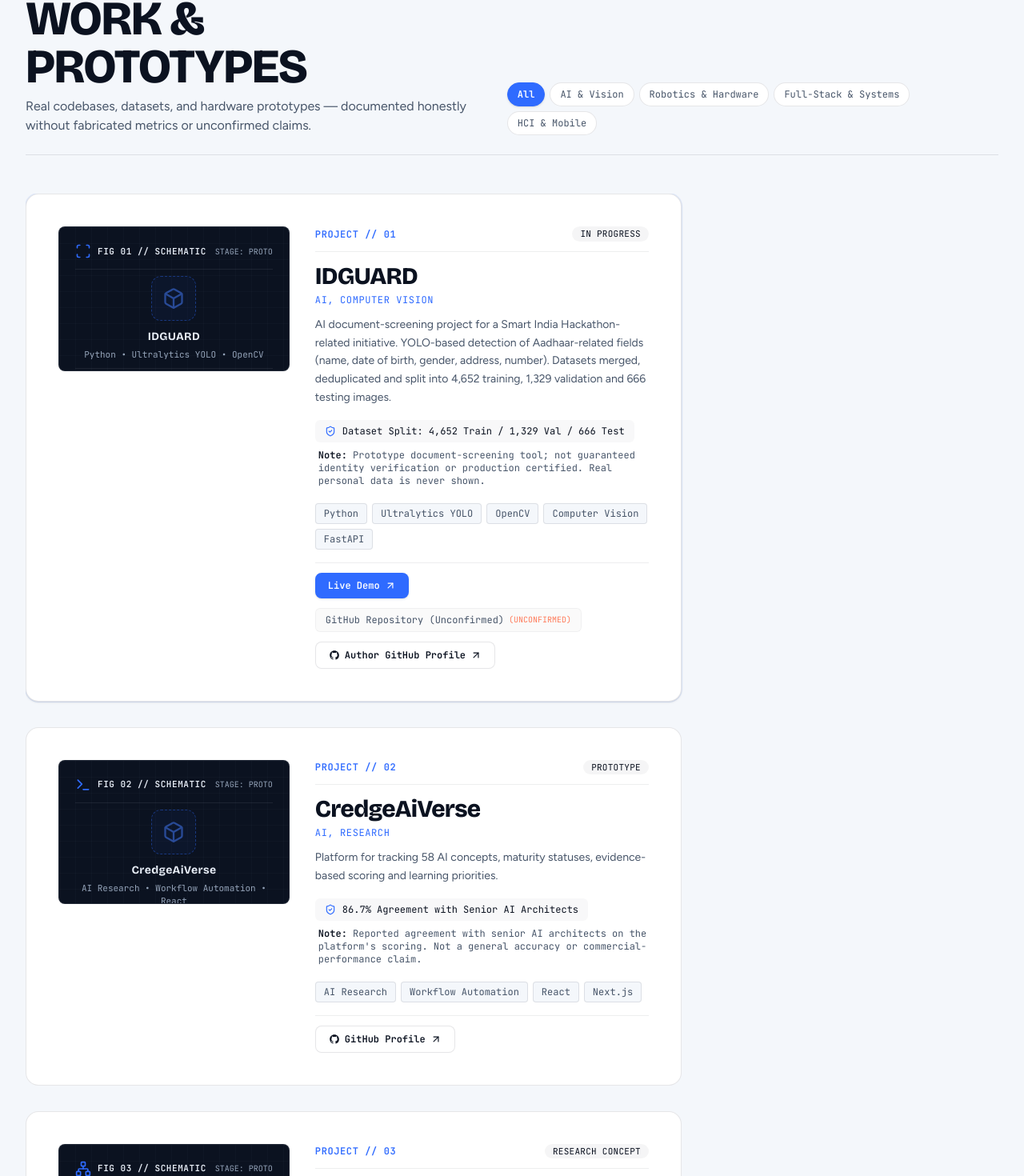
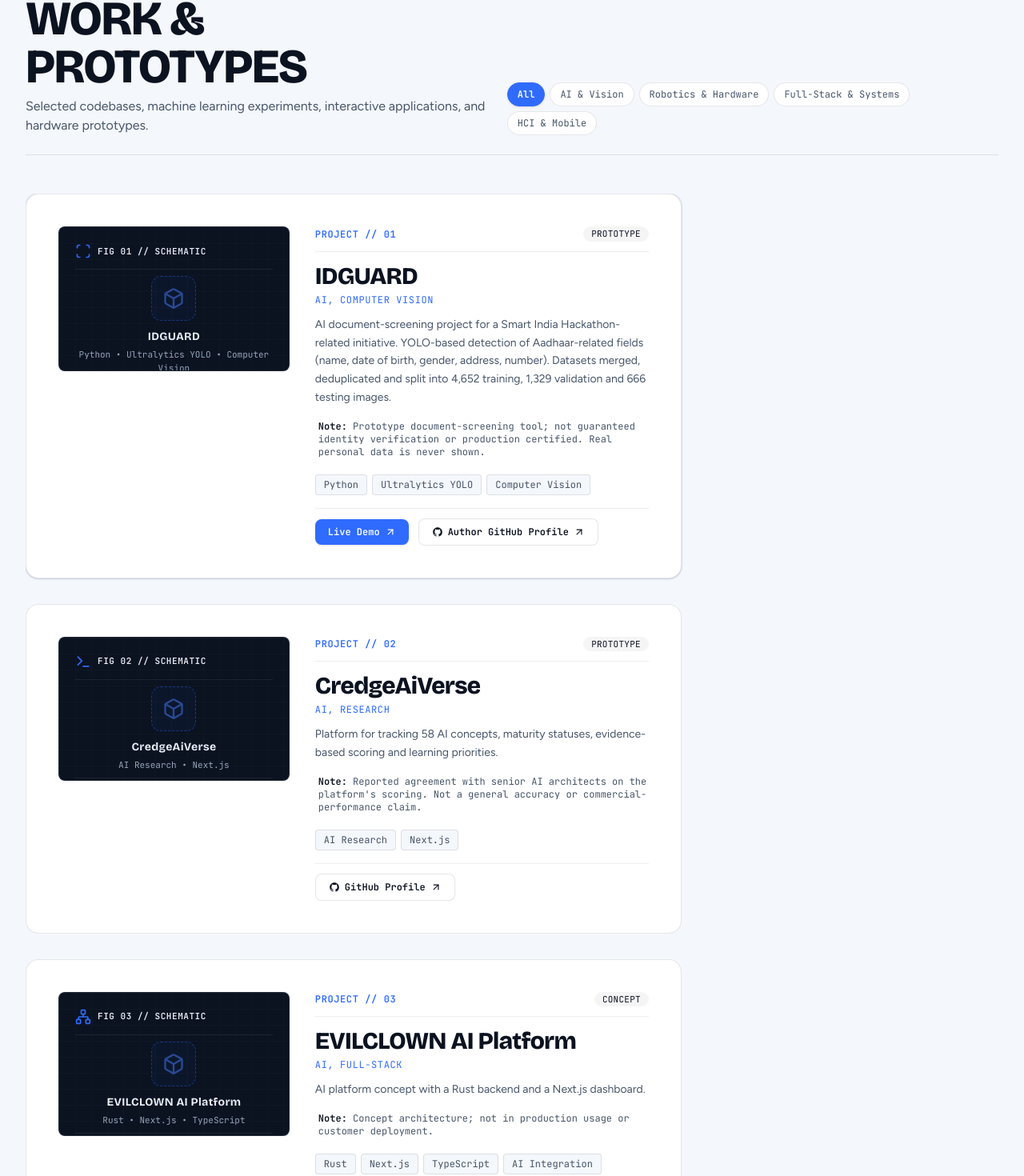
Before and after one commit to kartikverma-dev/Portfolio, a Next.js app: page / in a window 1280 px wide. Shown: the part 2080-3550 px from the top of the page at 80% size. Built offline with nearby package versions, Linux system fonts and the light colour scheme.

Commit message:
chore: copy and claims cleanup pass per user review

```diff
--- a/components/sections/About.tsx
+++ b/components/sections/About.tsx
@@ -48,7 +48,7 @@ export function About() {
               </p>
 
               <p>
-                In software and AI, I work with local LLMs using Ollama (Qwen, Gemma), train YOLO object-detection models, explore computer vision with OpenCV and MediaPipe, and build interfaces with React, Next.js, and Tailwind CSS.
+                In software and AI, I work with local LLMs using Ollama (Qwen, Gemma), work with YOLO-based object detection, explore computer vision with MediaPipe, and build interfaces with React, Next.js, and Tailwind CSS.
               </p>
 
               <p>
--- a/components/sections/Certifications.tsx
+++ b/components/sections/Certifications.tsx
@@ -3,11 +3,11 @@
 import React from "react";
 import { certifications } from "@/data/certifications";
 import { motion } from "motion/react";
-import { Award, Users, ShieldCheck, Clock } from "lucide-react";
+import { Award, Users, ShieldCheck } from "lucide-react";
 
 export function Certifications() {
   const certificationsList = certifications.filter(
-    (c) => c.category === "Certification" || c.category === "Course" || c.category === "Program"
+    (c) => (c.category === "Certification" || c.category === "Course" || c.category === "Program") && c.verified
   );
 
   const campusList = certifications.filter((c) => c.category === "Campus Role");
@@ -62,17 +62,10 @@ export function Certifications() {
                       </h4>
                     </div>
 
-                    {item.verified ? (
-                      <span className="inline-flex items-center gap-1 px-2.5 py-0.5 rounded-full text-[10px] font-mono font-semibold bg-emerald-500/10 text-emerald-700 dark:text-emerald-400 border border-emerald-500/20">
-                        <ShieldCheck className="w-3 h-3" />
-                        <span>Documented</span>
-                      </span>
-                    ) : (
-                      <span className="inline-flex items-center gap-1 px-2.5 py-0.5 rounded-full text-[10px] font-mono font-semibold bg-amber-500/10 text-amber-700 dark:text-amber-400 border border-amber-500/20">
-                        <Clock className="w-3 h-3" />
-                        <span>Verification Placeholder</span>
-                      </span>
-                    )}
+                    <span className="inline-flex items-center gap-1 px-2.5 py-0.5 rounded-full text-[10px] font-mono font-semibold bg-emerald-500/10 text-emerald-700 dark:text-emerald-400 border border-emerald-500/20">
+                      <ShieldCheck className="w-3 h-3" />
+                      <span>Documented</span>
+                    </span>
                   </div>
 
                   {item.notes && (
@@ -94,7 +87,7 @@ export function Certifications() {
 
             <div className="p-6 sm:p-7 rounded-2xl bg-white dark:bg-[#111A2E] border border-[rgba(11,18,32,0.12)] dark:border-[rgba(232,238,247,0.12)] shadow-sm space-y-6 font-mono text-xs">
               <p className="text-[rgba(11,18,32,0.8)] dark:text-[#CBD5E1] leading-relaxed">
-                Active involvement in student technology initiatives, peer mentorship, and inter-college events at IMS Ghaziabad.
+                Active involvement in student technology initiatives at IMS Ghaziabad.
               </p>
 
               <div className="space-y-4 pt-2 border-t border-[rgba(11,18,32,0.08)] dark:border-[rgba(232,238,247,0.08)]">
@@ -112,10 +105,6 @@ export function Certifications() {
                   </div>
                 ))}
               </div>
-
-              <div className="pt-4 border-t border-[rgba(11,18,32,0.08)] dark:border-[rgba(232,238,247,0.08)] text-[11px] text-[rgba(11,18,32,0.5)] dark:text-[#64748B]">
-                Restrained documentation • No fabricated event statistics or attendance figures.
-              </div>
             </div>
           </div>
         </div>
--- a/components/sections/Footer.tsx
+++ b/components/sections/Footer.tsx
@@ -127,9 +127,6 @@ export function Footer() {
         <div>
           <span>© 2026 Kartik Verma. Designed & built with Next.js, Motion & Tailwind CSS.</span>
         </div>
-        <div className="text-[11px] text-[var(--text-secondary)]">
-          <span>Truthful documentation • Zero fabricated metrics or awards</span>
-        </div>
       </div>
     </footer>
   );
--- a/components/sections/Lab.tsx
+++ b/components/sections/Lab.tsx
@@ -147,7 +147,7 @@ export function Lab() {
               THE LAB
             </h2>
             <p className="mt-2 text-sm sm:text-base text-[#94A3B8] max-w-xl">
-              Research notebook for prototypes and experiments — clearly separating completed work from prototypes and research.
+              Research notebook for prototypes, hardware explorations, and creative technology experiments.
             </p>
           </div>
 
--- a/components/sections/Work.tsx
+++ b/components/sections/Work.tsx
@@ -4,7 +4,7 @@ import React, { useState, useMemo, useEffect, useRef } from "react";
 import { projects, Project } from "@/data/projects";
 import { ProjectBlueprintPlaceholder } from "@/components/ui/ProjectBlueprintPlaceholder";
 import { motion, AnimatePresence } from "motion/react";
-import { ArrowUpRight, ChevronDown, ChevronUp, ShieldCheck } from "lucide-react";
+import { ArrowUpRight, ChevronDown, ChevronUp } from "lucide-react";
 import { GitHubIcon } from "@/components/ui/SocialIcons";
 import gsap from "gsap";
 import { ScrollTrigger } from "gsap/ScrollTrigger";
@@ -116,7 +116,7 @@ export function Work() {
             WORK & PROTOTYPES
           </h2>
           <p className="mt-2 text-sm sm:text-base text-[var(--text-secondary)] max-w-xl">
-            Real codebases, datasets, and hardware prototypes — documented honestly without fabricated metrics or unconfirmed claims.
+            Selected codebases, machine learning experiments, interactive applications, and hardware prototypes.
           </p>
         </div>
 
@@ -218,19 +218,12 @@ export function Work() {
                         {project.description}
                       </p>
 
-                      {/* Plain Status Label & Limitation */}
-                      <div className="mt-4 space-y-2">
-                        <div className="inline-flex items-center gap-2 px-3 py-1.5 rounded-md bg-[var(--border-color)]/25 text-xs font-mono text-[var(--text-main)]">
-                          <ShieldCheck className="w-3.5 h-3.5 text-[#2F6BFF] dark:text-[#457DFF]" />
-                          <span>{project.statusLabel}</span>
-                        </div>
-
-                        {project.limitation && (
-                          <p className="text-xs font-mono text-[var(--text-secondary)] pl-1">
-                            <span className="text-[var(--text-main)] font-semibold">Note:</span> {project.limitation}
-                          </p>
-                        )}
-                      </div>
+                      {/* Limitation / Scope Note */}
+                      {project.limitation && (
+                        <p className="mt-4 text-xs font-mono text-[var(--text-secondary)] pl-1">
+                          <span className="text-[var(--text-main)] font-semibold">Note:</span> {project.limitation}
+                        </p>
+                      )}
                     </div>
 
                     {/* Technologies & Active Links */}
@@ -247,21 +240,9 @@ export function Work() {
                       </div>
 
                       <div className="flex flex-wrap items-center gap-3 pt-3 border-t border-[var(--border-color)]/70">
-                        {project.links.map((link, lIdx) => {
-                          if (!link.verified) {
-                            return (
-                              <span
-                                key={lIdx}
-                                className="inline-flex items-center gap-1.5 px-3 py-1.5 rounded-md text-xs font-mono text-[var(--text-secondary)] bg-[var(--border-color)]/20 border border-[var(--border-color)]/40 cursor-not-allowed"
-                                title="URL unconfirmed per MASTER_PROMPT.md — omitted"
-                              >
-                                <span>{link.label}</span>
-                                <span className="text-[10px] text-[#FF7A59] uppercase">(Unconfirmed)</span>
-                              </span>
-                            );
-                          }
-
-                          return (
+                        {project.links
+                          .filter((link) => link.verified)
+                          .map((link, lIdx) => (
                             <a
                               key={lIdx}
                               href={link.url}
@@ -277,8 +258,7 @@ export function Work() {
                               <span>{link.label}</span>
                               <ArrowUpRight className="w-3.5 h-3.5" />
                             </a>
-                          );
-                        })}
+                          ))}
                       </div>
                     </div>
                   </div>
@@ -368,7 +348,7 @@ export function Work() {
                     </div>
 
                     <div className="flex items-center justify-between text-xs font-mono text-[var(--text-secondary)]">
-                      <span>Status: {project.statusLabel}</span>
+                      <span className="text-[11px] text-[var(--text-secondary)]">{project.category}</span>
                       <a
                         href={project.links[0]?.url}
                         target="_blank"
--- a/components/ui/ProjectBlueprintPlaceholder.tsx
+++ b/components/ui/ProjectBlueprintPlaceholder.tsx
@@ -52,9 +52,6 @@ export function ProjectBlueprintPlaceholder({
             FIG {number} {"//"} SCHEMATIC
           </span>
         </div>
-        <span className="text-[10px] text-[#94A3B8]">
-          STAGE: PROTO
-        </span>
       </div>
 
       {/* Center Wireframe Motif */}
@@ -70,7 +67,7 @@ export function ProjectBlueprintPlaceholder({
         </div>
       </div>
 
-      {/* Bottom Honesty Label per user request: "Illustrative diagram, not a screenshot" */}
+      {/* Bottom Label: "Illustrative diagram, not a screenshot" */}
       <div className="relative z-10 flex items-center justify-between pt-3 border-t border-[rgba(232,238,247,0.08)] text-[10px]">
         <div className="flex items-center gap-1.5">
           <span className="w-1.5 h-1.5 rounded-full bg-[#FF7A59]" />
@@ -78,9 +75,6 @@ export function ProjectBlueprintPlaceholder({
             Illustrative diagram, not a screenshot
           </span>
         </div>
-        <span className="text-[9px] text-[#64748B] uppercase">
-          Concept Spec
-        </span>
       </div>
     </div>
   );
--- a/data/experience.ts
+++ b/data/experience.ts
@@ -31,7 +31,7 @@ export const experiences: ExperienceItem[] = [
     spotlight: {
       title: "Credge Clarity Engine (CCE)",
       description:
-        "Enterprise AI decision-assurance and governance initiative. Contributed to technical research and documentation. Confidential implementation details protected; no invented deliverables, metrics or customers.",
+        "Enterprise AI decision-assurance and governance initiative associated with my internship. Confidential implementation details are not shared.",
     },
   },
 ];
--- a/data/projects.ts
+++ b/data/projects.ts
@@ -1,9 +1,9 @@
 export type ProjectStatus =
-  | "Completed"
-  | "In Progress"
   | "Prototype"
-  | "Research Concept"
-  | "Hardware Prototype";
+  | "In progress"
+  | "Concept"
+  | "Research"
+  | "Experiment";
 
 export interface ProjectLink {
   type: "github" | "live" | "demo" | "profile";
@@ -37,12 +37,10 @@ export const projects: Project[] = [
     technologies: [
       "Python",
       "Ultralytics YOLO",
-      "OpenCV",
       "Computer Vision",
-      "FastAPI",
     ],
-    status: "In Progress",
-    statusLabel: "Dataset Split: 4,652 Train / 1,329 Val / 666 Test",
+    status: "Prototype",
+    statusLabel: "Prototype",
     limitation:
       "Prototype document-screening tool; not guaranteed identity verification or production certified. Real personal data is never shown.",
     featuredOnHome: true,
@@ -57,7 +55,7 @@ export const projects: Project[] = [
         type: "github",
         url: "https://github.com/kartikverma-dev/IDGUARDsvg",
         label: "GitHub Repository (Unconfirmed)",
-        verified: false, // Unconfirmed spelling per MASTER_PROMPT.md; do not render as active link
+        verified: false, // Unconfirmed spelling per MASTER_PROMPT.md; hidden from public UI
       },
       {
         type: "profile",
@@ -74,9 +72,9 @@ export const projects: Project[] = [
     category: "AI, Research",
     description:
       "Platform for tracking 58 AI concepts, maturity statuses, evidence-based scoring and learning priorities.",
-    technologies: ["AI Research", "Workflow Automation", "React", "Next.js"],
+    technologies: ["AI Research", "Next.js"],
     status: "Prototype",
-    statusLabel: "86.7% Agreement with Senior AI Architects",
+    statusLabel: "Prototype",
     limitation:
       "Reported agreement with senior AI architects on the platform's scoring. Not a general accuracy or commercial-performance claim.",
     featuredOnHome: true,
@@ -97,8 +95,8 @@ export const projects: Project[] = [
     description:
       "AI platform concept with a Rust backend and a Next.js dashboard.",
     technologies: ["Rust", "Next.js", "TypeScript", "AI Integration", "Tailwind CSS"],
-    status: "Research Concept",
-    statusLabel: "Architectural Concept",
+    status: "Concept",
+    statusLabel: "Concept",
     limitation: "Concept architecture; not in production usage or customer deployment.",
     featuredOnHome: true,
     links: [
@@ -118,8 +116,8 @@ export const projects: Project[] = [
     description:
       "Dog-training SaaS concept showing interface design, workflow planning and architecture.",
     technologies: ["Next.js", "TypeScript", "UI/UX Architecture", "Tailwind CSS"],
-    status: "Research Concept",
-    statusLabel: "Design & Workflow Concept",
+    status: "Concept",
+    statusLabel: "Concept",
     limitation: "Interface and planning concept; no revenue, customers, or operational metrics.",
     featuredOnHome: false,
     links: [
@@ -139,8 +137,8 @@ export const projects: Project[] = [
     description:
       "Android smart-camera and computer-vision concept exploring edge inferencing on mobile hardware.",
     technologies: ["Android", "Computer Vision", "TensorFlow Lite", "Java/Kotlin"],
-    status: "Prototype",
-    statusLabel: "Work in Progress",
+    status: "In progress",
+    statusLabel: "In progress",
     limitation: "Prototype exploration; unfinished components remain work in progress.",
     featuredOnHome: false,
     links: [
@@ -166,8 +164,8 @@ export const projects: Project[] = [
       "Mecanum Wheels",
       "Motor Control",
     ],
-    status: "Hardware Prototype",
-    statusLabel: "Robotics Exploration Active",
+    status: "Prototype",
+    statusLabel: "Prototype",
     limitation: "Robotics prototype; no autonomous navigation or advanced AI claimed.",
     featuredOnHome: true,
     links: [
@@ -187,8 +185,8 @@ export const projects: Project[] = [
     description:
       "Experiment with Arduino Uno, ESP8266 and storage or networking ideas on tiny hardware.",
     technologies: ["Arduino Uno", "ESP8266", "Embedded Prototyping", "IoT Concepts"],
-    status: "Prototype",
-    statusLabel: "Hardware Experiment",
+    status: "Experiment",
+    statusLabel: "Experiment",
     limitation: "Early hardware experiment; separated demonstrated features from planned ones.",
     featuredOnHome: false,
     links: [
@@ -208,8 +206,8 @@ export const projects: Project[] = [
     description:
       "LUMOS RF (research and prototype), LUMOS ROVER (in progress), LUMOS AI PIN (prototype and research).",
     technologies: ["RF Prototyping", "Embedded Systems", "Sensors", "Hardware Design"],
-    status: "Hardware Prototype",
-    statusLabel: "Multi-device Research Suite",
+    status: "Research",
+    statusLabel: "Research",
     limitation: "Experimental hardware research; no finalized commercial specifications.",
     featuredOnHome: false,
     links: [
@@ -236,8 +234,8 @@ export const projects: Project[] = [
       "HCI",
     ],
     status: "Prototype",
-    statusLabel: "Gesture Tracking Validated",
-    limitation: "Gesture interaction experiment in progress; not a complete device-to-device file transfer.",
+    statusLabel: "Hand landmark tracking tested",
+    limitation: "Hand landmark tracking tested on Samsung Galaxy A55. Gesture interaction experiment in progress; not a complete file transfer.",
     featuredOnHome: true,
     links: [
       {
@@ -256,8 +254,8 @@ export const projects: Project[] = [
     description:
       "Experiments with ComfyUI, Hugging Face models, Google Colab and GPU-based video generation.",
     technologies: ["ComfyUI", "Hugging Face Models", "Google Colab", "Python"],
-    status: "Prototype",
-    statusLabel: "Generative Experiments",
+    status: "Experiment",
+    statusLabel: "Experiment",
     limitation: "Workflow experimentation; no custom trained models or unverified output claims.",
     featuredOnHome: false,
     links: [
--- a/data/skills.ts
+++ b/data/skills.ts
@@ -6,7 +6,6 @@ export type SkillProficiency =
 export interface SkillItem {
   name: string;
   proficiency: SkillProficiency;
-  context?: string;
 }
 
 export interface SkillGroup {
@@ -22,14 +21,14 @@ export const skillGroups: SkillGroup[] = [
     title: "Programming & Web",
     description: "Core languages, web architecture, and modern front-end engineering",
     skills: [
-      { name: "Python", proficiency: "Working Knowledge", context: "Automation, scripts, CV pipelines" },
-      { name: "C", proficiency: "Working Knowledge", context: "Academic coursework & low-level memory" },
-      { name: "HTML5 & CSS3", proficiency: "Working Knowledge", context: "Semantic markup, modern CSS" },
-      { name: "JavaScript Fundamentals", proficiency: "Working Knowledge", context: "Modern ES6+, DOM APIs" },
-      { name: "React & Next.js", proficiency: "Project Experience", context: "App Router, SSR, UI components" },
-      { name: "Tailwind CSS", proficiency: "Project Experience", context: "Design systems, fluid layouts" },
-      { name: "MySQL", proficiency: "Working Knowledge", context: "Relational queries & schema modeling" },
-      { name: "Git & GitHub", proficiency: "Working Knowledge", context: "Version control, branching, PRs" },
+      { name: "Python", proficiency: "Working Knowledge" },
+      { name: "C", proficiency: "Working Knowledge" },
+      { name: "HTML5 & CSS3", proficiency: "Working Knowledge" },
+      { name: "JavaScript Fundamentals", proficiency: "Working Knowledge" },
+      { name: "React & Next.js", proficiency: "Project Experience" },
+      { name: "Tailwind CSS", proficiency: "Project Experience" },
+      { name: "MySQL", proficiency: "Working Knowledge" },
+      { name: "Git & GitHub", proficiency: "Working Knowledge" },
     ],
   },
   {
@@ -37,14 +36,13 @@ export const skillGroups: SkillGroup[] = [
     title: "AI & Machine Learning",
     description: "Vision models, local inference, workflow automation, and prompt engineering",
     skills: [
-      { name: "Ultralytics YOLO", proficiency: "Project Experience", context: "Object detection, ID document screening" },
-      { name: "Computer Vision & OpenCV", proficiency: "Project Experience", context: "Preprocessing, image manipulation" },
-      { name: "Google MediaPipe", proficiency: "Project Experience", context: "Hand landmark tracking" },
-      { name: "Local LLMs with Ollama", proficiency: "Project Experience", context: "Qwen, Gemma local deployments" },
-      { name: "Prompt Engineering", proficiency: "Working Knowledge", context: "Structured outputs, system design" },
-      { name: "Hugging Face Ecosystem", proficiency: "Project Experience", context: "Model exploration, inference APIs" },
-      { name: "FastAPI & AI Integration", proficiency: "Project Experience", context: "Exposing inference endpoints" },
-      { name: "TensorFlow Lite", proficiency: "Currently Exploring", context: "Edge deployment on mobile" },
+      { name: "Ultralytics YOLO", proficiency: "Project Experience" },
+      { name: "Computer Vision", proficiency: "Project Experience" },
+      { name: "Google MediaPipe", proficiency: "Project Experience" },
+      { name: "Local LLMs with Ollama", proficiency: "Project Experience" },
+      { name: "Prompt Engineering", proficiency: "Working Knowledge" },
+      { name: "Hugging Face Ecosystem", proficiency: "Project Experience" },
+      { name: "TensorFlow Lite", proficiency: "Currently Exploring" },
     ],
   },
   {
@@ -52,25 +50,25 @@ export const skillGroups: SkillGroup[] = [
     title: "Cybersecurity & Systems",
     description: "Defensive concepts, security research, Linux systems, and network protocols",
     skills: [
-      { name: "Cybersecurity Fundamentals", proficiency: "Working Knowledge", context: "Threat models, CIA triad, security hygiene" },
-      { name: "Ethical Hacking Research", proficiency: "Currently Exploring", context: "Lab environments & security research" },
-      { name: "Kali Linux", proficiency: "Working Knowledge", context: "Security assessment utilities" },
-      { name: "Linux Command Line", proficiency: "Working Knowledge", context: "Bash scripting, process control, file permissions" },
-      { name: "Networking Fundamentals", proficiency: "Working Knowledge", context: "TCP/IP, routing, DNS, packet flow" },
-      { name: "Software Analysis & Reverse Engineering", proficiency: "Currently Exploring", context: "Binary inspection & decompilation basics" },
+      { name: "Cybersecurity Fundamentals", proficiency: "Working Knowledge" },
+      { name: "Ethical Hacking Research", proficiency: "Currently Exploring" },
+      { name: "Kali Linux", proficiency: "Working Knowledge" },
+      { name: "Linux Command Line", proficiency: "Working Knowledge" },
+      { name: "Networking Fundamentals", proficiency: "Working Knowledge" },
+      { name: "Software Analysis & Reverse Engineering", proficiency: "Currently Exploring" },
     ],
   },
   {
     id: "embedded-hardware",
     title: "Embedded & Hardware",
-    description: "Microcontrollers, RF telemetry, robotics drive trains, and sensor integration",
+    description: "Microcontrollers, wireless communication, robotics drive trains, and sensor integration",
     skills: [
-      { name: "Arduino Uno", proficiency: "Project Experience", context: "Hardware control, PWM, sensor inputs" },
-      { name: "ESP8266 Wi-Fi", proficiency: "Project Experience", context: "IoT connectivity, simple web servers" },
-      { name: "NRF24L01 Wireless", proficiency: "Project Experience", context: "2.4GHz transceivers for robotics control" },
-      { name: "Motor Control & Mecanum Drive", proficiency: "Project Experience", context: "H-bridge drivers, multi-directional kinematics" },
-      { name: "Sensors & Basic Electronics", proficiency: "Working Knowledge", context: "Ultrasonic, IR, voltage regulation, soldering" },
-      { name: "Android Development", proficiency: "Currently Exploring", context: "Native mobile exploration with MediaPipe" },
+      { name: "Arduino Uno", proficiency: "Project Experience" },
+      { name: "ESP8266 Wi-Fi", proficiency: "Project Experience" },
+      { name: "NRF24L01 Wireless", proficiency: "Project Experience" },
+      { name: "Motor Control & Mecanum Drive", proficiency: "Project Experience" },
+      { name: "Sensors & Basic Electronics", proficiency: "Working Knowledge" },
+      { name: "Android Development", proficiency: "Currently Exploring" },
     ],
   },
   {
@@ -78,12 +76,12 @@ export const skillGroups: SkillGroup[] = [
     title: "Creative Development",
     description: "Motion design, spatial UI, fluid typography, and microinteractions",
     skills: [
-      { name: "Responsive Interface Design", proficiency: "Project Experience", context: "Fluid layouts, mobile-first systems" },
-      { name: "Motion for React", proficiency: "Project Experience", context: "Staggered reveals, physics transitions" },
-      { name: "GSAP & ScrollTrigger", proficiency: "Project Experience", context: "Pinned narrative & orchestrated sequences" },
-      { name: "Three.js / React Three Fiber", proficiency: "Currently Exploring", context: "Lightweight 3D models with fallback" },
-      { name: "WebGL Concepts & Shaders", proficiency: "Currently Exploring", context: "Interactive shaders & canvas effects" },
-      { name: "Microinteractions & CSS Animation", proficiency: "Working Knowledge", context: "Refined transitions, state changes" },
+      { name: "Responsive Interface Design", proficiency: "Project Experience" },
+      { name: "Motion for React", proficiency: "Project Experience" },
+      { name: "GSAP & ScrollTrigger", proficiency: "Project Experience" },
+      { name: "Three.js / React Three Fiber", proficiency: "Currently Exploring" },
+      { name: "WebGL Concepts", proficiency: "Currently Exploring" },
+      { name: "Microinteractions & CSS Animation", proficiency: "Working Knowledge" },
     ],
   },
 ];
```
Also changed, not shown: components/sections/Experience.tsx (+2 -7 lines), components/sections/Skills.tsx (+3 -14 lines).
